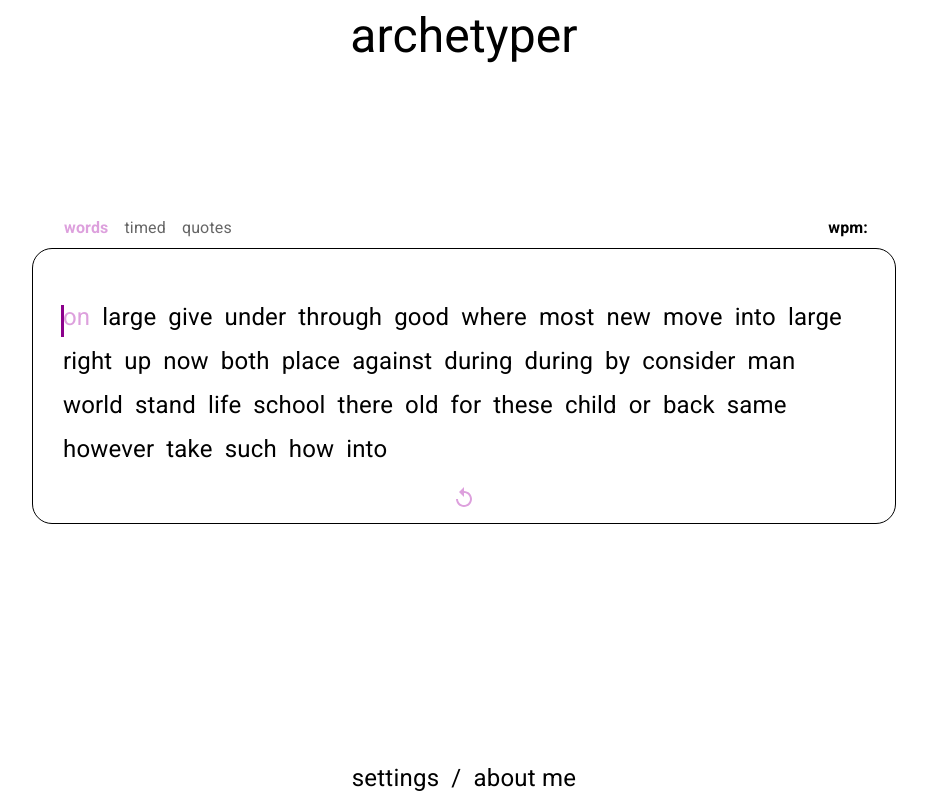
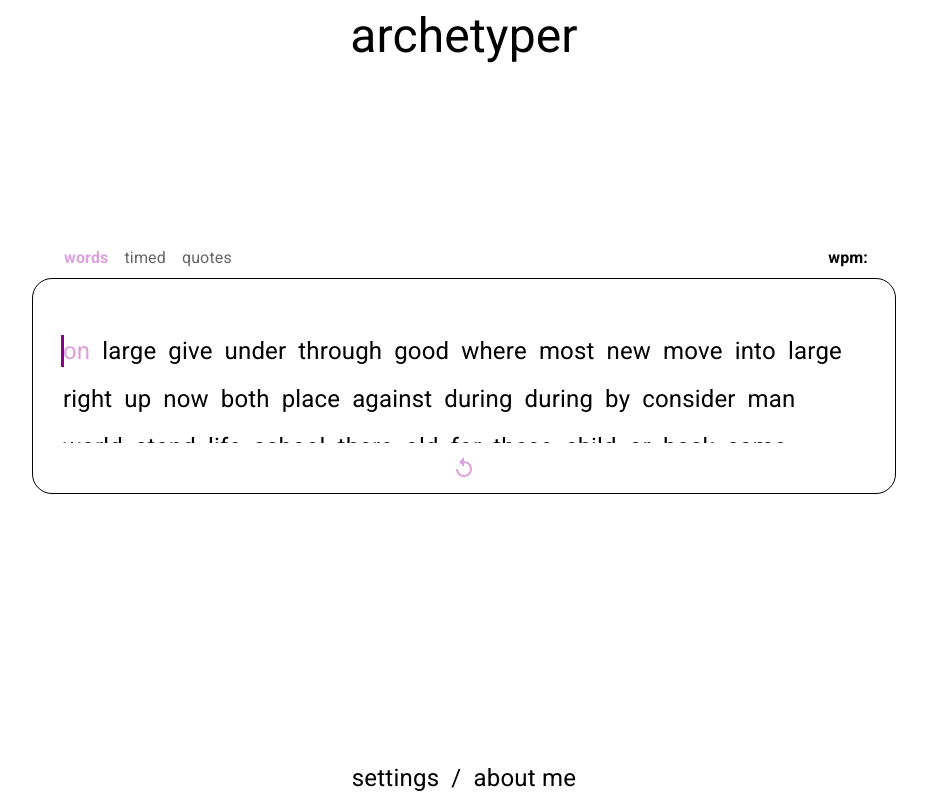
Before and after one commit to nkuek/archetyper, a React (Create React App) app in the folder frontend/: page / in a window 1280 px wide. Shown: the whole page, without its empty margins (176-1103 px from the left). Built offline with nearby package versions, Linux system fonts and the light colour scheme.

Commit message:
better responsive word box

```diff
--- a/frontend/src/components/WordBox/index.tsx
+++ b/frontend/src/components/WordBox/index.tsx
@@ -130,7 +130,7 @@ const WordBox: FC<IProps> = ({ setShowTip, setShowWarning }) => {
               xs: '14.5vh',
               xl: '10vh',
             },
-            '@media screen and (max-height: 800px) and (max-width: 1280px)': {
+            '@media screen and (max-height: 800px) and (max-width: 800px)': {
               height: '22vh',
               lineHeight: '1.75rem',
             },
```
